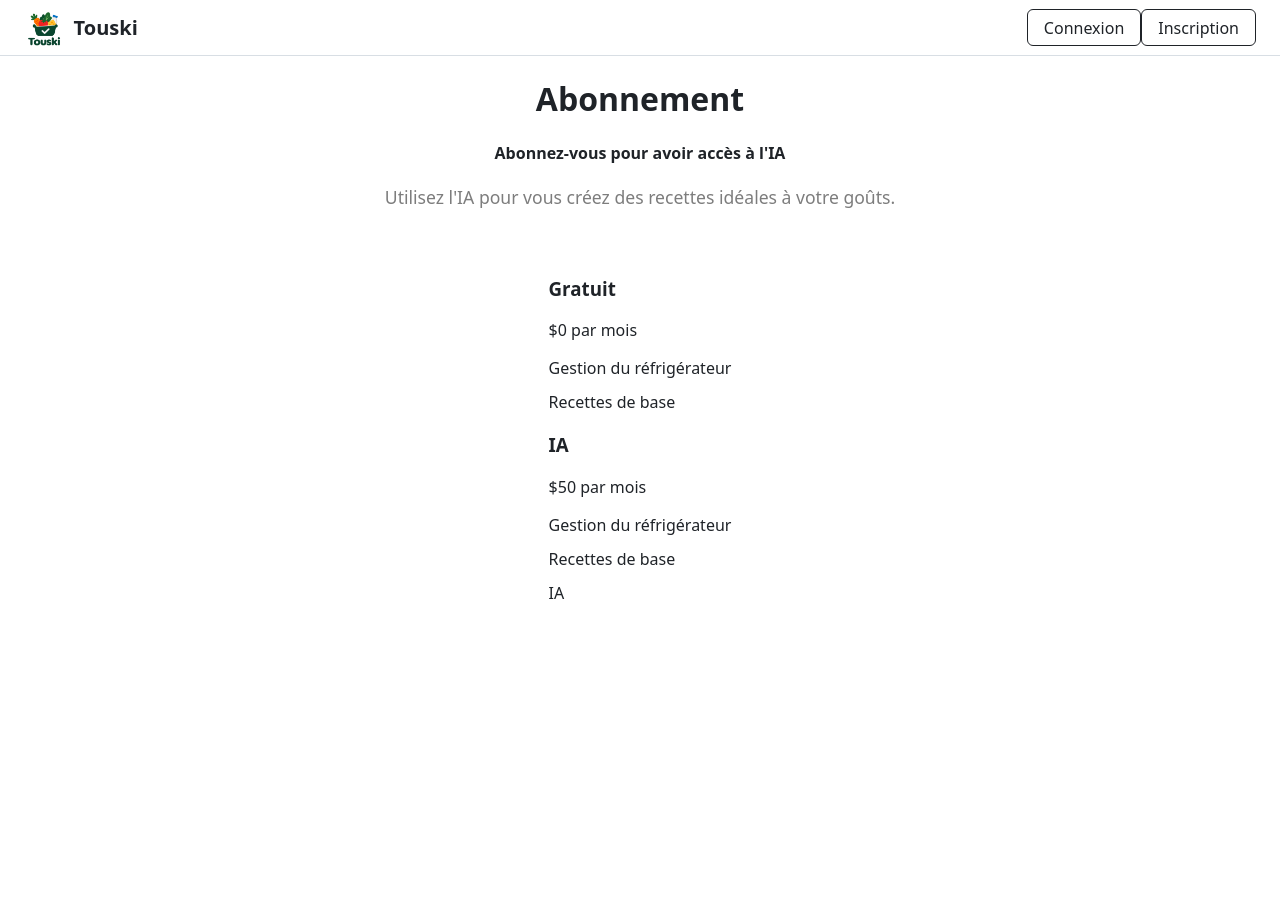
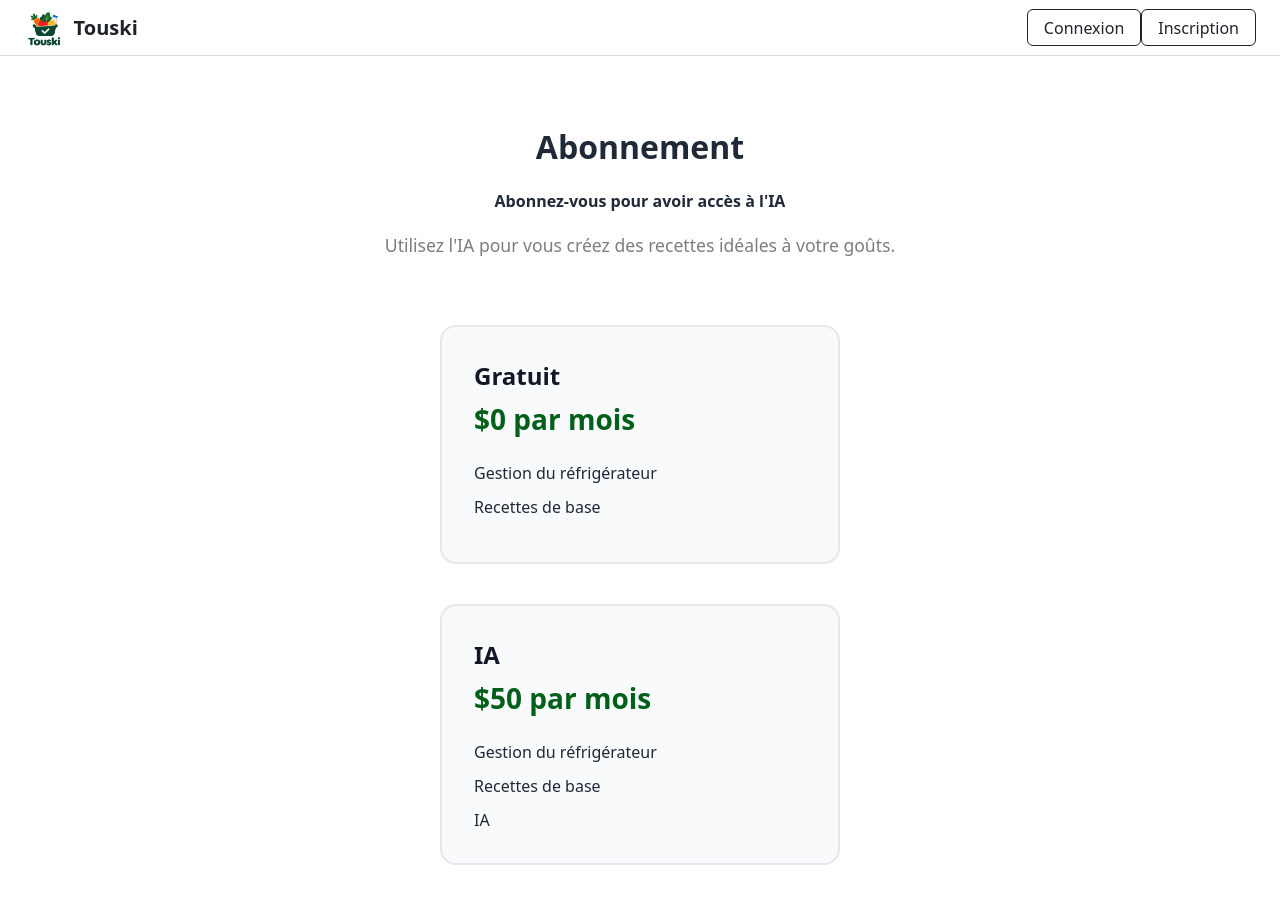
Before and after one commit to ilapierre/touski, a React (Vite) app in the folder frontend/: page /abonnement in a window 1280 px wide. Shown: the top 904 px of the page. Before the commit the page ends 800 px from the top, so only its background shows below. Built offline with nearby package versions, Linux system fonts and the light colour scheme.

Commit message:
[ADD]Ajout où les plans sont plus distinger.

```diff
--- a/frontend/src/pages/Abonnement.css
+++ b/frontend/src/pages/Abonnement.css
@@ -28,8 +28,8 @@
     justify-content: center;
     align-items: stretch;
     flex-wrap: wrap;
+    padding: 20px;
 }
-
 
 .plan-liste {
     list-style: none;
@@ -45,3 +45,45 @@
     display: flex;
     align-items: center;
 }
+
+.plan-liste li:before {
+    font-weight: bold;
+    margin-right: 0.75rem;
+    font-size: 1.1rem;
+}
+
+ .type-plan {
+  flex: 1;
+  min-width: 280px;
+  max-width: 400px;
+  background-color: #f8fafc;
+  border: 2px solid #e5e7eb;
+  border-radius: 16px;
+  padding: 2rem;
+  display: flex;
+  flex-direction: column;
+  transition: all 0.2s ease;
+  cursor: pointer;
+  user-select: none;
+}
+
+.type-plan.active {
+  border-color: #005113;
+  background-color: #f6fff8;
+  box-shadow: 10px 25px 35px -10px rgba(33, 33, 33, 0.2);
+  transform: translateY(-4px);
+}
+
+.type-plan h3 {
+  font-size: 1.5rem;
+  font-weight: 700;
+  color: #111827;
+  margin: 0 0 0.5rem 0;
+}
+
+.type-plan p {
+  font-size: 1.75rem;
+  font-weight: 700;
+  color: rgb(0, 95, 25);
+  margin: 0 0 1.5rem 0;
+}
--- a/frontend/src/pages/Abonnement.jsx
+++ b/frontend/src/pages/Abonnement.jsx
@@ -1,8 +1,11 @@
+import { useState } from 'react'
 import "./Abonnement.css"
 
 export default function Abonnement() {
+    const [selectedPlan, setSelectedPlan] = useState('null')
+
     return (
-        <div className="abonnement=container">
+        <div className="abonnement-container">
             <div className="header">
                 <h1> Abonnement </h1>
                 <h4> Abonnez-vous pour avoir accès à l'IA</h4>
@@ -10,18 +13,23 @@ export default function Abonnement() {
             </div>
 
             <div className="plans">
-                <div className="card-content">
+                <div className={`type-plan ${selectedPlan === 'gratuit' ? 'active' : ''}`}
+                    onClick={() => setSelectedPlan('gratuit')}>
+                    <div>
                         <h3>Gratuit</h3>
                         <p>$0 par mois</p>
                         <ul className="plan-liste">
                             <li>Gestion du réfrigérateur</li>
-                        <li>Recettes de base</li>
+                            <li>Recettes de base</li><div/>
                         </ul>
+                    </div>
                 </div>
             </div>
 
             <div className="plans">
-                <div className="card-content">
+                <div className={`type-plan ${selectedPlan === 'ia' ? 'active' : ''}`}
+                    onClick={() => setSelectedPlan('ia')}>
+                    <div>
                         <h3>IA</h3>
                         {/* À CHANGER LE PRIX */}
                         <p>$50 par mois</p>
@@ -33,6 +41,6 @@ export default function Abonnement() {
                     </div>
                 </div>
             </div>
-
+        </div>
     )
 }
```
Lines whose indentation alone changed are shown as unchanged.
